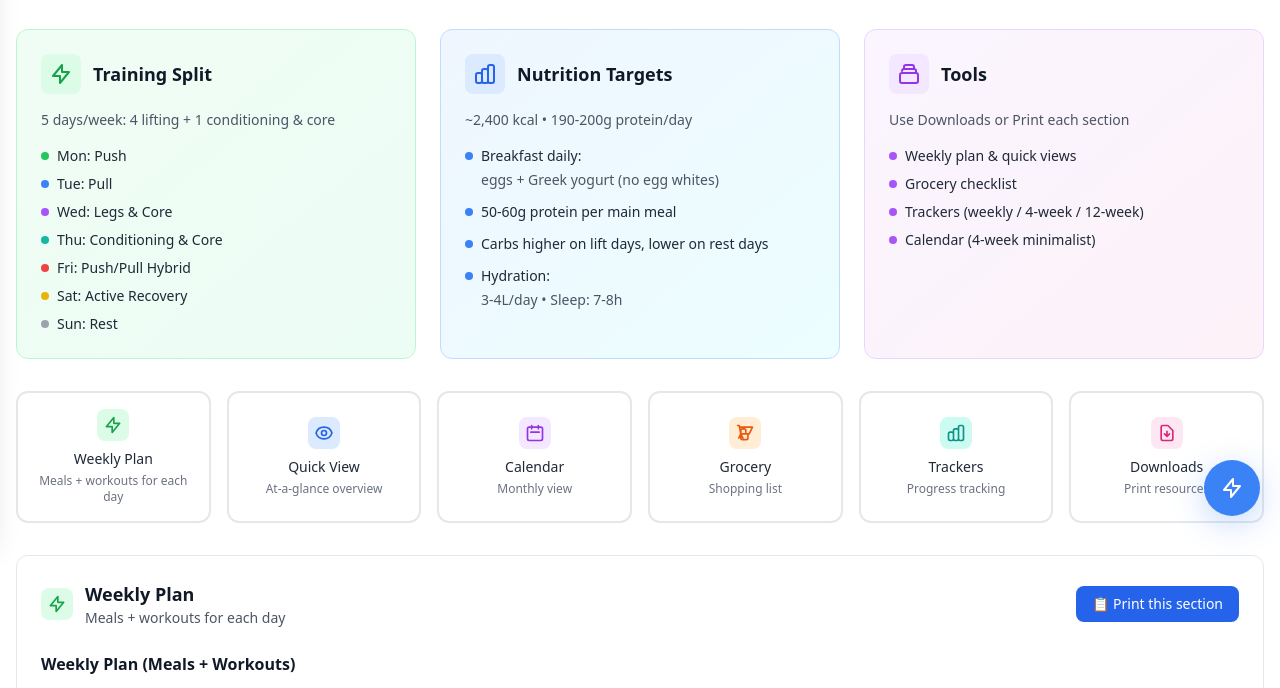
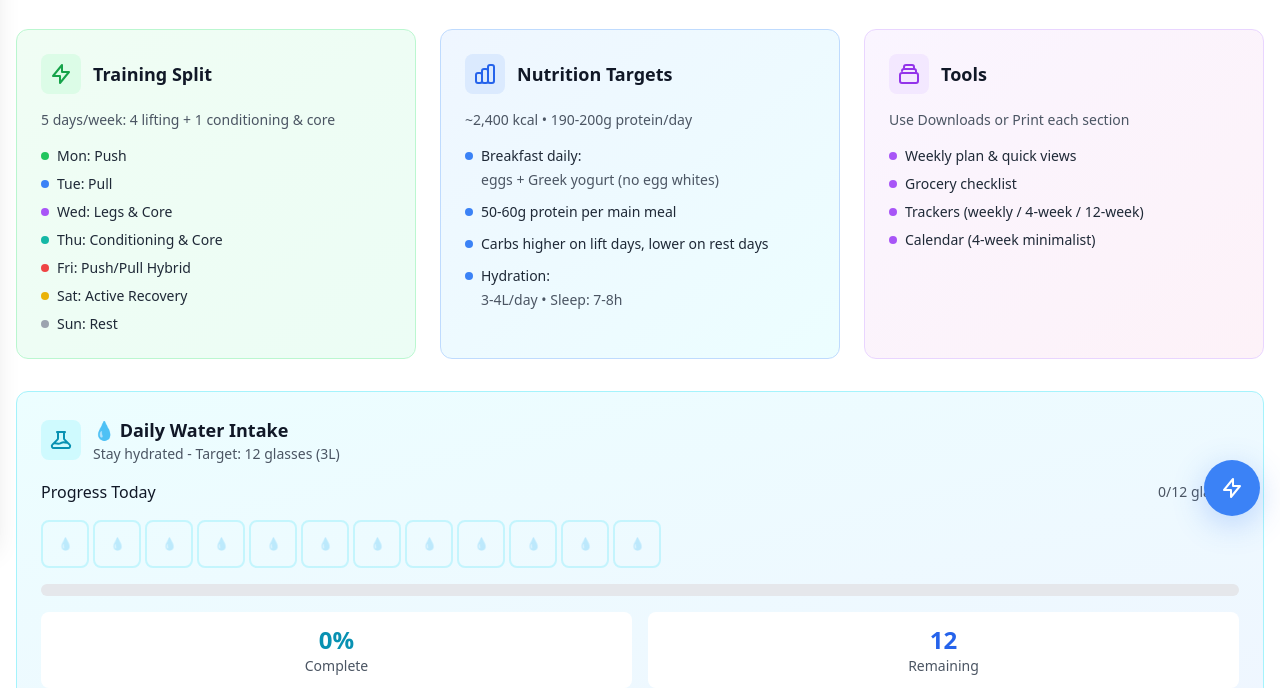
Before and after one commit to curtismu7/sixpack-tina, a website: page public/index.html in a window 1280 px wide. Shown: the part 264-952 px from the top of the page. Drawn offline with nearby package versions, Linux system fonts and the light colour scheme.

Commit message:
Add interactive water tracker to dashboard with progress visualization

```diff
--- a/public/index.html
+++ b/public/index.html
@@ -349,6 +349,47 @@
               <div class="w-2 h-2 bg-purple-500 rounded-full"></div>
               <span>Calendar (4-week minimalist)</span>
             </div>
+          </div>
+        </div>
+      </div>
+
+      <!-- Daily Water Tracker -->
+      <div class="content-card p-6 mb-8 bg-gradient-to-br from-cyan-50 to-blue-50 border-cyan-200">
+        <div class="flex items-center gap-3 mb-4">
+          <div class="w-10 h-10 bg-cyan-100 rounded-lg flex items-center justify-center">
+            <svg class="w-6 h-6 text-cyan-600" fill="none" stroke="currentColor" viewBox="0 0 24 24">
+              <path stroke-linecap="round" stroke-linejoin="round" stroke-width="2" d="M19.428 15.428a2 2 0 00-1.022-.547l-2.387-.477a6 6 0 00-3.86.517l-.318.158a6 6 0 01-3.86.517L6.05 15.21a2 2 0 00-1.806.547M8 4h8l-1 1v5.172a2 2 0 00.586 1.414l5 5c1.26 1.26.367 3.414-1.415 3.414H4.828c-1.782 0-2.674-2.154-1.414-3.414l5-5A2 2 0 009 10.172V5L8 4z"></path>
+            </svg>
+          </div>
+          <div>
+            <h3 class="text-lg font-semibold text-gray-900">💧 Daily Water Intake</h3>
+            <p class="text-sm text-gray-600">Stay hydrated - Target: 12 glasses (3L)</p>
+          </div>
+        </div>
+
+        <div class="flex items-center justify-between mb-4">
+          <span class="text-gray-900 font-medium">Progress Today</span>
+          <span class="text-sm text-gray-600"><span id="dashboardWaterCount">0</span>/12 glasses</span>
+        </div>
+
+        <div class="flex gap-1 mb-4 flex-wrap">
+          <div id="dashboardWaterGlasses" class="flex gap-1 flex-wrap">
+            <!-- Water glasses will be generated by JavaScript -->
+          </div>
+        </div>
+
+        <div class="w-full bg-gray-200 rounded-full h-3 mb-4">
+          <div id="dashboardWaterProgress" class="bg-gradient-to-r from-cyan-500 to-blue-500 h-3 rounded-full transition-all duration-300" style="width: 0%"></div>
+        </div>
+
+        <div class="grid grid-cols-2 gap-4 text-sm">
+          <div class="text-center p-3 bg-white rounded-lg">
+            <div class="text-2xl font-bold text-cyan-600" id="dashboardWaterPercentage">0%</div>
+            <div class="text-gray-600">Complete</div>
+          </div>
+          <div class="text-center p-3 bg-white rounded-lg">
+            <div class="text-2xl font-bold text-blue-600" id="dashboardWaterRemaining">12</div>
+            <div class="text-gray-600">Remaining</div>
           </div>
         </div>
       </div>
@@ -2156,6 +2197,7 @@
 
       // Initialize water glasses
       initializeWaterGlasses();
+      initializeDashboardWaterGlasses();
 
       // Initialize grocery checklist
       initializeGroceryList();
@@ -2393,6 +2435,46 @@
       glasses.forEach((glass, index) => {
         glass.style.opacity = index < appState.waterCount ? '1' : '0.3';
       });
+
+      // Update dashboard water tracker
+      updateDashboardWaterTracker();
+    }
+
+    function initializeDashboardWaterGlasses() {
+      const container = document.getElementById('dashboardWaterGlasses');
+      if (!container) return;
+
+      container.innerHTML = '';
+
+      for (let i = 0; i < 12; i++) {
+        const glass = document.createElement('button');
+        glass.className = 'w-8 h-8 border-2 border-cyan-300 rounded-lg flex items-center justify-center text-xs touch-target hover:border-cyan-500 transition-colors';
+        glass.innerHTML = '💧';
+        glass.style.opacity = i < appState.waterCount ? '1' : '0.3';
+        glass.addEventListener('click', () => toggleWaterGlass(i));
+        container.appendChild(glass);
+      }
+    }
+
+    function updateDashboardWaterTracker() {
+      const dashboardWaterCountEl = document.getElementById('dashboardWaterCount');
+      const dashboardWaterProgressEl = document.getElementById('dashboardWaterProgress');
+      const dashboardWaterPercentageEl = document.getElementById('dashboardWaterPercentage');
+      const dashboardWaterRemainingEl = document.getElementById('dashboardWaterRemaining');
+
+      const percentage = (appState.waterCount / 12) * 100;
+      const remaining = Math.max(0, 12 - appState.waterCount);
+
+      if (dashboardWaterCountEl) dashboardWaterCountEl.textContent = appState.waterCount;
+      if (dashboardWaterProgressEl) dashboardWaterProgressEl.style.width = `${percentage}%`;
+      if (dashboardWaterPercentageEl) dashboardWaterPercentageEl.textContent = `${Math.round(percentage)}%`;
+      if (dashboardWaterRemainingEl) dashboardWaterRemainingEl.textContent = remaining;
+
+      // Update dashboard glass visuals
+      const dashboardGlasses = document.querySelectorAll('#dashboardWaterGlasses button');
+      dashboardGlasses.forEach((glass, index) => {
+        glass.style.opacity = index < appState.waterCount ? '1' : '0.3';
+      });
     }
 
     // Notes
```
